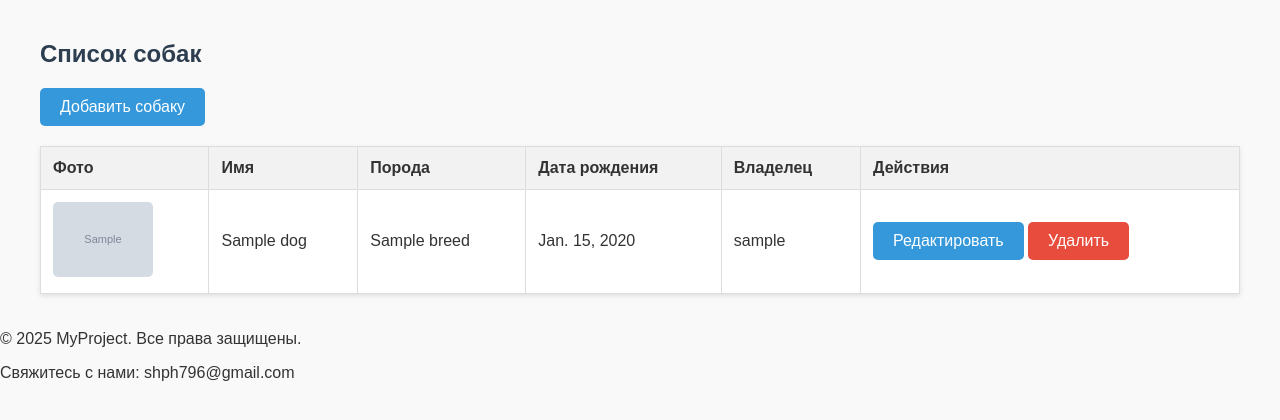
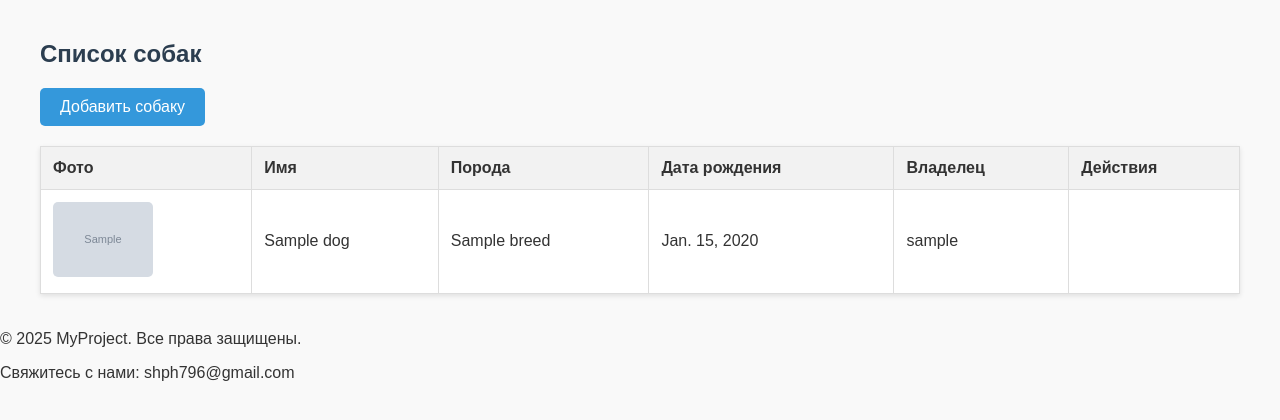
Before and after one commit to Alexmailru195/Module16, a Django app: page /dogs/ in a window 1280 px wide. Shown: the part 70-490 px from the top of the page. Run offline with Django 4.2, Linux system fonts and the light colour scheme; tables that the repository leaves empty hold one stand-in row (values such as "Sample post"); grey boxes marked "Sample" are stand-in pictures.

Commit message:
Изменения на редактирование и удаление только хозяйном.

```diff
--- a/dogs/templates/dogs/dog_list.html
+++ b/dogs/templates/dogs/dog_list.html
@@ -33,8 +33,10 @@
             <td>{{ dog.birth_date }}</td>
             <td>{{ dog.owner.username }}</td>
             <td>
-                <a href="{% url 'dog_update' dog.pk %}" class="btn">Редактировать</a>
-                <a href="{% url 'dog_delete' dog.pk %}" class="btn btn-danger">Удалить</a>
+                {% if user == dog.owner %}
+                    <a href="{% url 'dog_update' dog.pk %}" class="btn">Редактировать</a>
+                    <a href="{% url 'dog_delete' dog.pk %}" class="btn btn-danger">Удалить</a>
+                {% endif %}
             </td>
         </tr>
         {% empty %}
```
